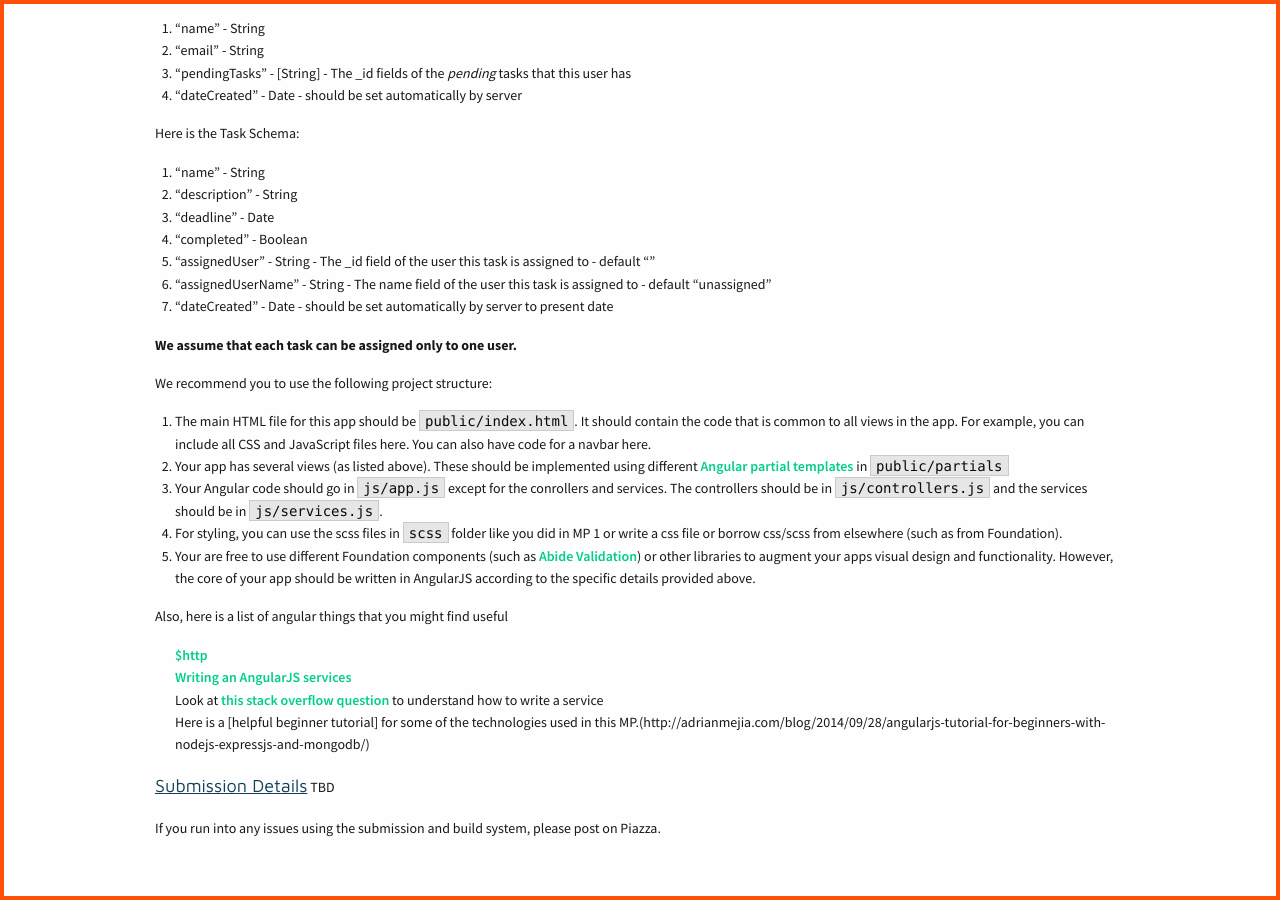
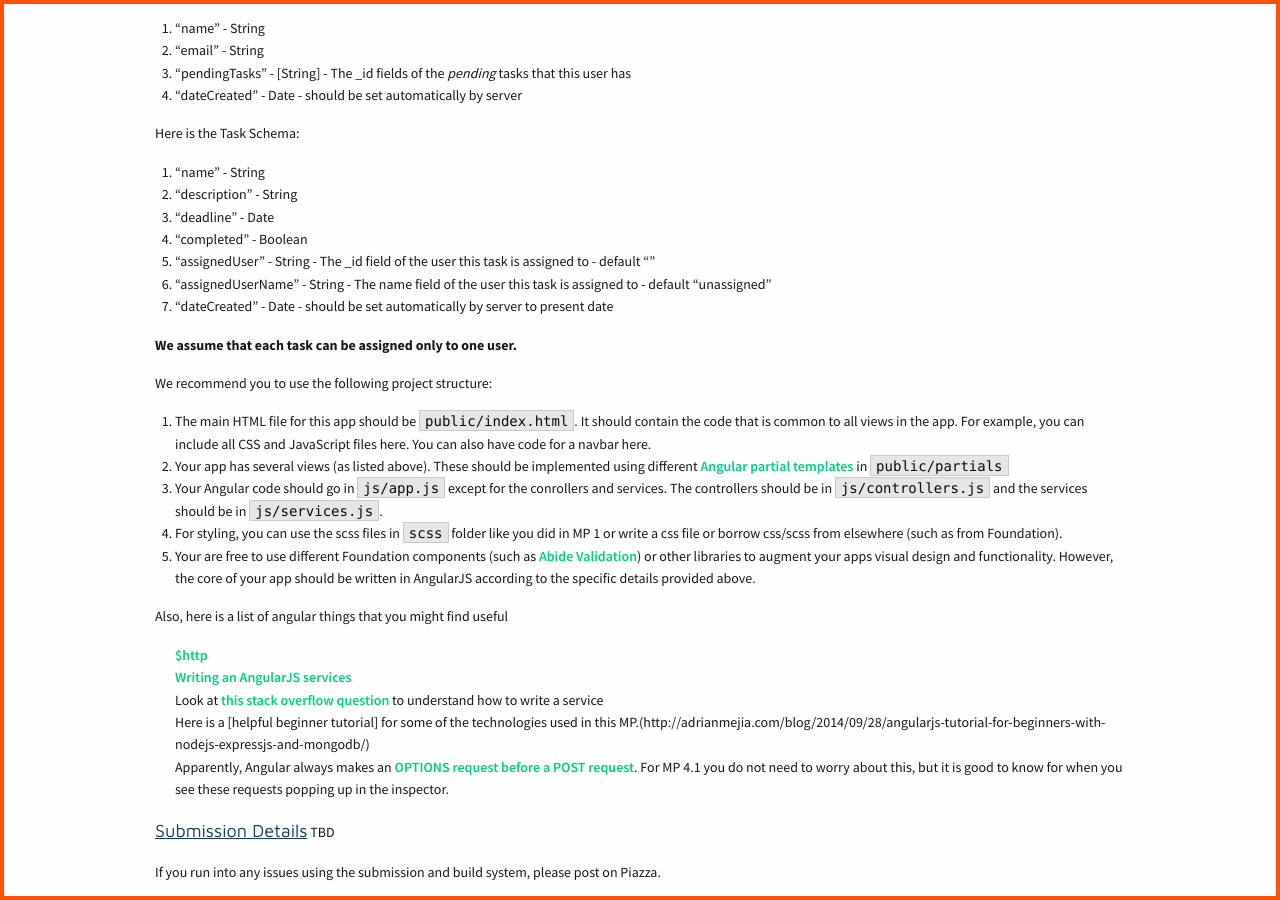
Before and after one commit to biplabdeka/fa2016, a Jekyll site: the page built from _posts/2016-10-19-MP-4-1.md, in a window 1280 px wide and 900 px high, scrolled down 3158 px. Built offline with Jekyll 4.4.1, drawn with Linux system fonts in a browser that asks for light colours; nearby versions of some CDN libraries.

Commit message:
Add tip to MP 4.1

```diff
--- a/_posts/2016-10-19-MP-4-1.md
+++ b/_posts/2016-10-19-MP-4-1.md
@@ -169,7 +169,7 @@ Also, here is a list of angular things that you might find useful
 * [Writing an AngularJS services](http://stackoverflow.com/a/13939813)
 * Look at [this stack overflow question](http://stackoverflow.com/questions/13937318/convert-angular-http-get-function-to-a-service) to understand how to write a service
 * Here is a [helpful beginner tutorial] for some of the technologies used in this MP.(http://adrianmejia.com/blog/2014/09/28/angularjs-tutorial-for-beginners-with-nodejs-expressjs-and-mongodb/)
-
+* Apparently, Angular always makes an [OPTIONS request before a POST request](http://stackoverflow.com/questions/24656488/angularjs-how-to-disable-option-request). For MP 4.1 you do not need to worry about this, but it is good to know for when you see these requests popping up in the inspector.
 
 <span class="section-heading">Submission Details</span>
 TBD
```
